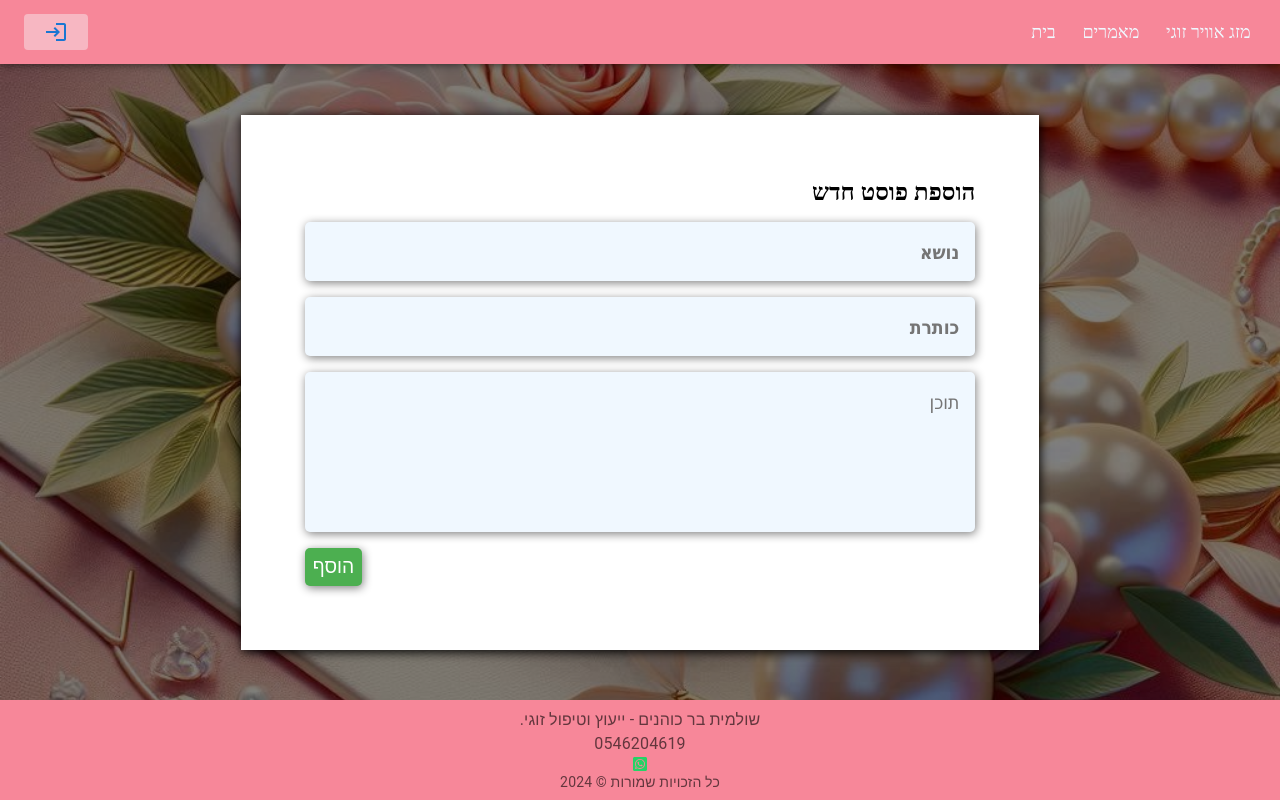
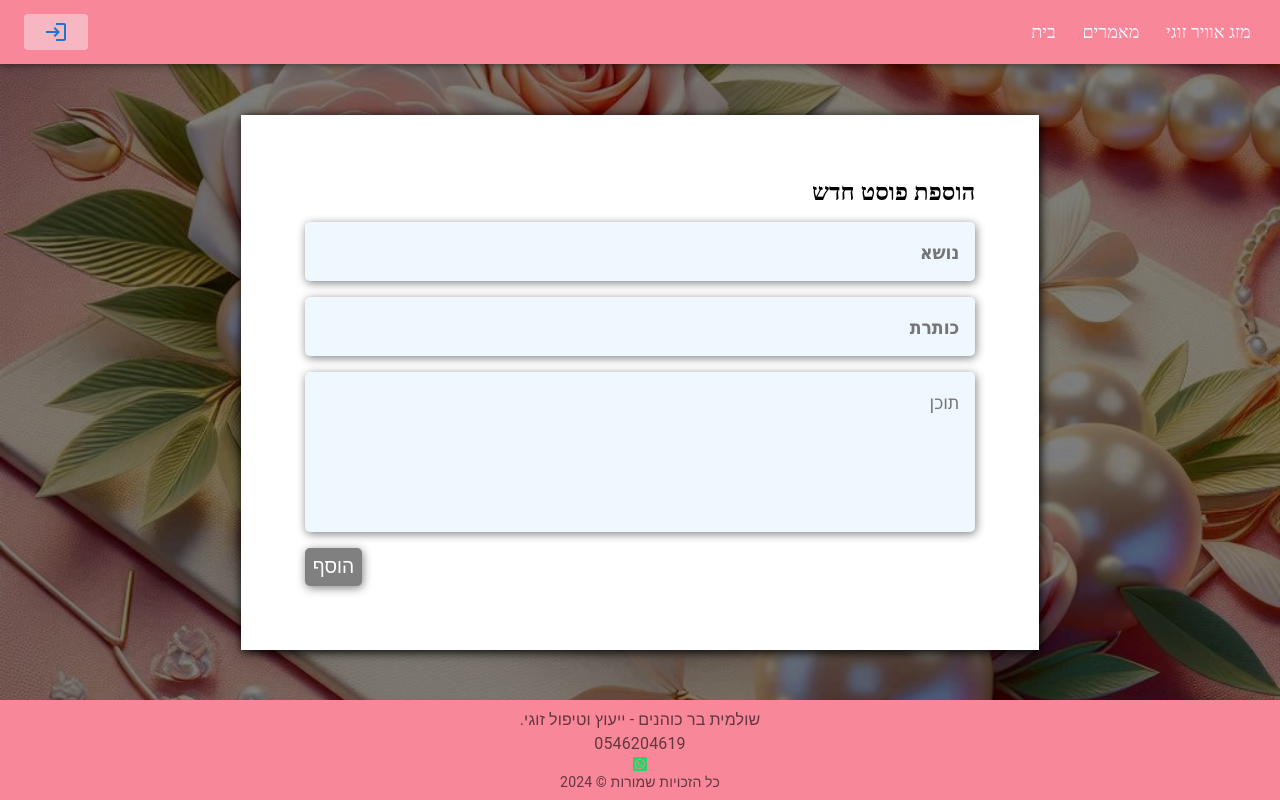
Before and after one commit to chemedMoshe/ShulamitClient, a React (Vite) app: page /manager in a window 1280 px wide. Built offline with nearby package versions, Linux system fonts and the light colour scheme.

Commit message:
replace: replace url incoding to env variable

```diff
--- a/src/components/Admin/admin.css
+++ b/src/components/Admin/admin.css
@@ -39,7 +39,7 @@
     field-sizing: content;
 }
 
-.new-post-container button {
+.create-post-button {
     padding: 0.5rem;
     font-size: 1.2rem;
     border: none;
@@ -51,9 +51,14 @@
     box-shadow: 1px 2px 10px gray;
     transition: background-color 0.3s ease;
 }
-.new-post-container button:hover {
+.create-post-button:hover {
     background-color: #45a049;
 }
-.new-post-container button:active {
+.create-post-button:active {
     background-color: #3e8e41;
 }
+
+.create-post-button:disabled {
+    background-color: gray;
+    cursor: not-allowed;
+}
--- a/src/components/Admin/adminPost.tsx
+++ b/src/components/Admin/adminPost.tsx
@@ -10,7 +10,10 @@ const AdminPost = () => {
         const {name,value} = e.target
         setNewPost(prev => ({...prev,[name]:value}as PostType))
     }
-    const onSubmitNewPost = (post: PostType) => appDispatch(addPostReducer(post));
+const isValidPost = (): boolean =>
+    !!(newPost?.subject && newPost?.header && newPost?.content);
+
+    const onSubmitNewPost = (post: PostType) =>  isValidPost() && appDispatch(addPostReducer(post));
   return (
     <div className="admin-container">
         <div className="new-post-container">
@@ -18,7 +21,7 @@ const AdminPost = () => {
       <input name="subject"onChange={handlePostChange} value={newPost?.subject} placeholder="נושא"/>
       <input name="header"onChange={handlePostChange} value={newPost?.header} placeholder="כותרת"/>
       <textarea name="content" onChange={handlePostChange} value={newPost?.content} placeholder="תוכן"/>
-      <button onClick={() => onSubmitNewPost(newPost as PostType)}>הוסף</button>
+      <button className="create-post-button" onClick={() => onSubmitNewPost(newPost as PostType)} disabled={!isValidPost()}>הוסף</button>
         </div>
     </div>
   )
--- a/src/redux/Fetchs/LoginFeth.ts
+++ b/src/redux/Fetchs/LoginFeth.ts
@@ -1,6 +1,6 @@
 export const loginFunc = async (email: string, password: string) => {
     try {
-        const response = await fetch('http://localhost:2021/auth/login', {
+        const response = await fetch(`${import.meta.env.VITE_BASE_URL}/auth/login`, {
             method: 'POST',
             headers: {
                 'Content-Type': 'application/json',
--- a/src/redux/Fetchs/Post/AddNewPost.ts
+++ b/src/redux/Fetchs/Post/AddNewPost.ts
@@ -2,7 +2,7 @@ import { PostType } from "../../Types/PostType";
 
 export const addNewPost = async (newPost: PostType) => {
     try {
-        const res = await fetch('http://localhost:2021/post',{
+        const res = await fetch(`${import.meta.env.VITE_BASE_URL}/post`,{
             method: 'POST',
             headers: {
                 'Content-Type': 'application/json',
--- a/src/redux/Fetchs/Post/DeletePost.ts
+++ b/src/redux/Fetchs/Post/DeletePost.ts
@@ -1,7 +1,7 @@
 export const deletePostFetch = async (postId: string) => {
   try {
   const response = await fetch(
-    `http://localhost:2021/post/delete/${postId}`,
+    `${import.meta.env.VITE_BASE_URL}/post/delete/${postId}`,
     {
       method: "DELETE",
       headers: {
--- a/src/redux/Fetchs/Post/GetAllPost.ts
+++ b/src/redux/Fetchs/Post/GetAllPost.ts
@@ -1,6 +1,6 @@
 export const getAllPosts = async () => {
     try {
-        const allPosts = await fetch('http://localhost:2021/post/all',{
+        const allPosts = await fetch(`${import.meta.env.VITE_BASE_URL}/post/all`,{
             credentials: "include",
         });
         if (allPosts.status > 200){
--- a/src/redux/Fetchs/Post/UpdatePost.tsx
+++ b/src/redux/Fetchs/Post/UpdatePost.tsx
@@ -1,7 +1,7 @@
 import { PostType } from "../../Types/PostType";
 
 export const updatePostFetch = async (postId: string, updatedData: PostType) => {
-  const response = await fetch(`http://localhost:2021/post/update/${postId}`, {
+  const response = await fetch(`${import.meta.env.VITE_BASE_URL}/post/update/${postId}`, {
     method: "PUT",
     headers: {
       "Content-Type": "application/json",
--- a/src/redux/Fetchs/RegisterFetch.ts
+++ b/src/redux/Fetchs/RegisterFetch.ts
@@ -1,6 +1,6 @@
 export const registerFunc = async (email: string, password: string, name: string) => {
     try {
-        const response = await fetch('http://localhost:2021/auth/register', {
+        const response = await fetch(`${import.meta.env.VITE_BASE_URL}/auth/register`, {
             method: 'POST',
             headers: {
                 'Content-Type': 'application/json',
--- a/src/redux/Fetchs/checkLoginUser.ts
+++ b/src/redux/Fetchs/checkLoginUser.ts
@@ -1,6 +1,6 @@
 export const checkIfLoggedUserFunc = async () => {
     try {
-        const response = await fetch('http://localhost:2021/auth/is-logged-user', {
+        const response = await fetch(`${import.meta.env.VITE_BASE_URL}/auth/is-logged-user`, {
             method: 'POST',
             headers: {
                 'Content-Type': 'application/json',
```
Also changed, not shown: 1 other file (tests, documents, lock files or other folders).
